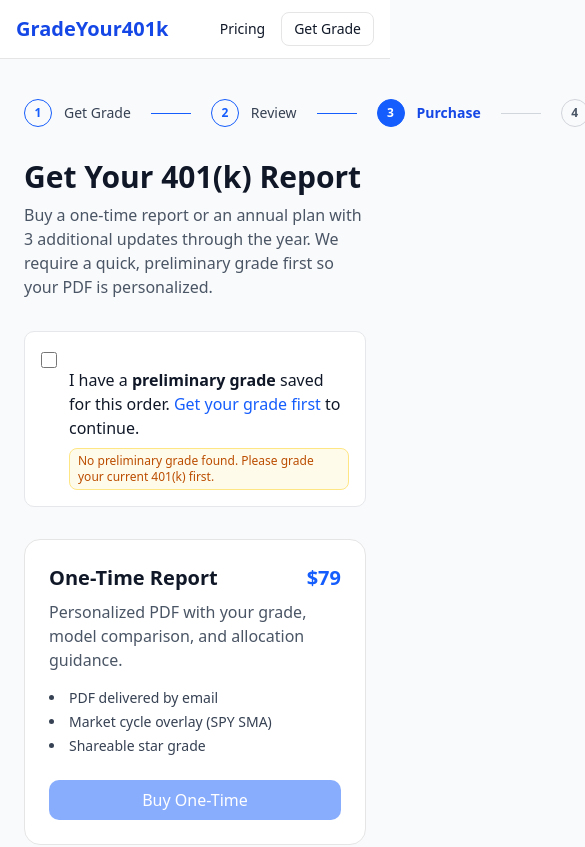
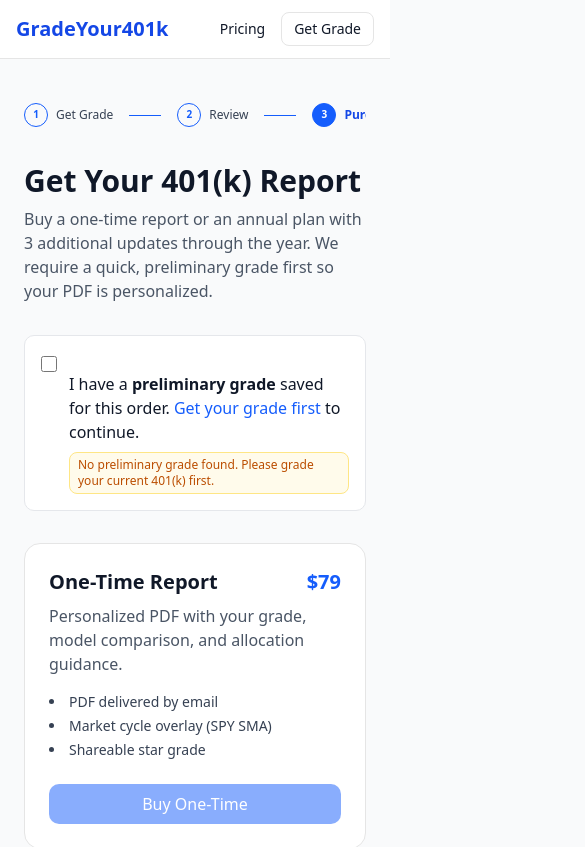
Before and after one commit to rremling/gradeyour401k, a Next.js app: page /pricing in a window 390 px wide. Shown: the top 847 px of the page, 585 px wide, since content can reach past the window. Built offline with nearby package versions, Linux system fonts and the light colour scheme.

Commit message:
Update page.tsx

```diff
--- a/src/app/pricing/page.tsx
+++ b/src/app/pricing/page.tsx
@@ -4,7 +4,7 @@
 import { useEffect, useMemo, useRef, useState } from "react";
 import Link from "next/link";
 
-// ---- Stepper (1:Get Grade, 2:Review, 3:Purchase, 4:Report Sent) ----
+/* ---------- Responsive Stepper (same header style as other pages) ---------- */
 function Stepper({ current = 3 }: { current?: 1 | 2 | 3 | 4 }) {
   const steps = [
     { n: 1, label: "Get Grade" },
@@ -15,7 +15,48 @@ function Stepper({ current = 3 }: { current?: 1 | 2 | 3 | 4 }) {
 
   return (
     <div className="w-full">
-      <ol className="flex items-center gap-3 text-sm">
+      {/* Mobile: compact + scrollable */}
+      <ol className="flex items-center gap-2 text-xs sm:hidden overflow-x-auto no-scrollbar py-1">
+        {steps.map((s, idx) => {
+          const isActive = s.n === current;
+          const isComplete = s.n < current;
+          return (
+            <li key={s.n} className="flex items-center gap-2 shrink-0">
+              <div
+                className={[
+                  "flex h-6 w-6 items-center justify-center rounded-full border text-[10px] font-semibold",
+                  isActive
+                    ? "border-blue-600 bg-blue-600 text-white"
+                    : isComplete
+                    ? "border-blue-600 text-blue-600"
+                    : "border-gray-300 text-gray-600",
+                ].join(" ")}
+              >
+                {s.n}
+              </div>
+              <span
+                className={[
+                  "whitespace-nowrap",
+                  isActive ? "font-semibold text-blue-700" : "text-gray-700",
+                ].join(" ")}
+              >
+                {s.label}
+              </span>
+              {idx < steps.length - 1 && (
+                <div
+                  className={[
+                    "mx-2 h-px w-8",
+                    isComplete ? "bg-blue-600" : "bg-gray-300",
+                  ].join(" ")}
+                />
+              )}
+            </li>
+          );
+        })}
+      </ol>
+
+      {/* Desktop: full size */}
+      <ol className="hidden sm:flex items-center gap-3 text-sm">
         {steps.map((s, idx) => {
           const isActive = s.n === current;
           const isComplete = s.n < current;
@@ -57,6 +98,7 @@ function Stepper({ current = 3 }: { current?: 1 | 2 | 3 | 4 }) {
   );
 }
 
+/* ---------------------- pricing + checkout logic (unchanged) ---------------------- */
 const ONE_TIME_PRICE_USD = Number(process.env.NEXT_PUBLIC_PRICE_ONE_TIME || 79);
 const ANNUAL_PRICE_USD = Number(process.env.NEXT_PUBLIC_PRICE_ANNUAL || 149);
 
@@ -255,14 +297,12 @@ export default function PricingPage() {
           <p className="text-gray-600 mt-2">
             Personalized PDF with your grade, model comparison, and allocation guidance.
           </p>
-
           {/* bullets */}
           <ul className="mt-4 text-sm text-gray-700 list-disc list-inside space-y-1">
             <li>PDF delivered by email</li>
             <li>Market cycle overlay (SPY SMA)</li>
             <li>Shareable star grade</li>
           </ul>
-
           {/* buy button moved below bullets */}
           <button
             className="mt-6 rounded-lg bg-blue-600 text-white px-4 py-2 hover:bg-blue-700 disabled:opacity-50"
@@ -291,14 +331,12 @@ export default function PricingPage() {
           <p className="text-gray-600 mt-2">
             Includes the initial report plus 3 more updates over the next 12 months.
           </p>
-
           {/* bullets */}
           <ul className="mt-4 text-sm text-gray-700 list-disc list-inside space-y-1">
             <li>Initial PDF report</li>
             <li>3 quarterly updates</li>
             <li>Priority support</li>
           </ul>
-
           {/* buy button moved below bullets */}
           <button
             className="mt-6 rounded-lg bg-blue-600 text-white px-4 py-2 hover:bg-blue-700 disabled:opacity-50"
@@ -340,7 +378,7 @@ export default function PricingPage() {
             placeholder="ENTER CODE"
             maxLength={40}
           />
-        <button
+          <button
             className="rounded-md border px-4 py-2 hover:bg-gray-50 disabled:opacity-50"
             onClick={applyPromo}
             disabled={applying}
```
